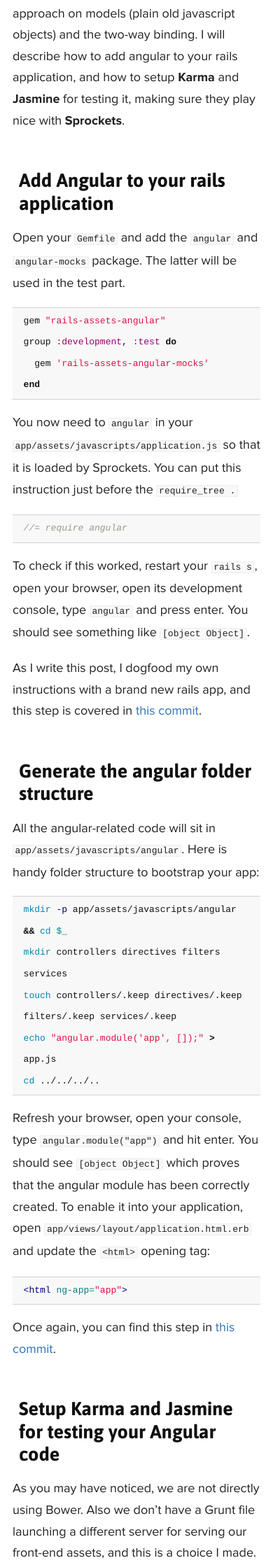
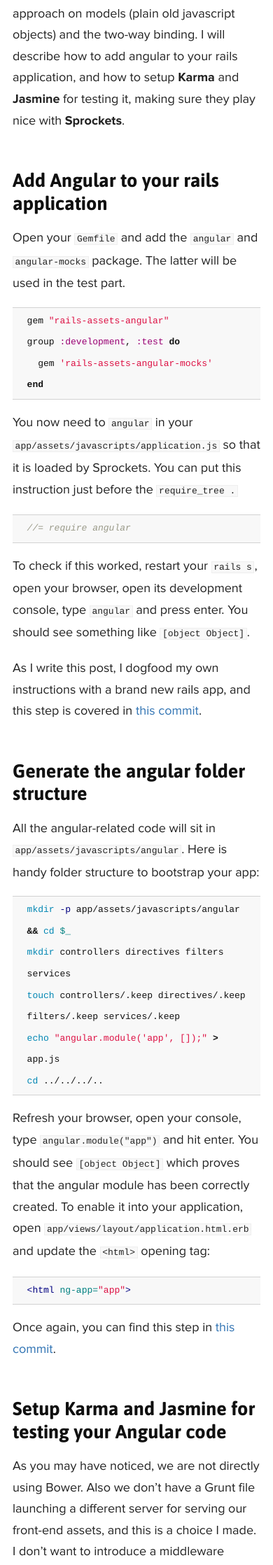
Before and after one commit to ssaunier/ssaunier.github.io, a Jekyll site: the page built from _posts/2014-02-04-angular--rails-with-no-fuss.markdown, in a window 390 px wide. Shown: the part 751-2987 px from the top of the page at 70% size. Built offline with Jekyll 4.4.1, drawn with Linux system fonts in a browser that asks for light colours; Markdown is read by kramdown in place of the engine named in the settings; comment, search, counter and statistics services are not loaded; some of the changed text lies outside the part shown.

Commit message:
Break word on smaller screens

```diff
--- a/_posts/2014-02-04-angular--rails-with-no-fuss.markdown
+++ b/_posts/2014-02-04-angular--rails-with-no-fuss.markdown
@@ -71,7 +71,7 @@
 Now you must fetch some files:
 
 1. [`package.json`](https://github.com/ssaunier/angular-rails-example/blob/master/package.json) to automatically install node packages with `npm install`
-1. [`spec/karma/config/unit.js`](https://github.com/ssaunier/angular-rails-example/blob/master/spec/karma/config/unit.js) the Karma coniguration file
+1. [`spec/karma/config/unit.js`](https://github.com/ssaunier/angular-rails-example/blob/master/spec/karma/config/unit.js) the Karma configuration file
 1. [`spec/karma/application_spec.js`](https://github.com/ssaunier/angular-rails-example/blob/master/spec/karma/application_spec.js) Adding `angular-mocks` to the tested files
 1. [`lib/tasks/karma.rake`](https://github.com/ssaunier/angular-rails-example/blob/master/lib/tasks/karma.rake): The key ingredient to make Karma aware of Sprockets
 
--- a/css/site.css
+++ b/css/site.css
@@ -149,12 +149,13 @@
 
 .post > .highlight {
   max-width: 100% !important;
+  word-wrap: break-word;
 }
 
 @media (max-width: 700px) {
   .inner, pre code, .post > * {
-    margin-left: 1em !important;
-    margin-right: 1em !important;
+    margin-left: 18px !important;
+    margin-right: 18px !important;
     width: auto !important;
   }
   .post > .highlight {
```
